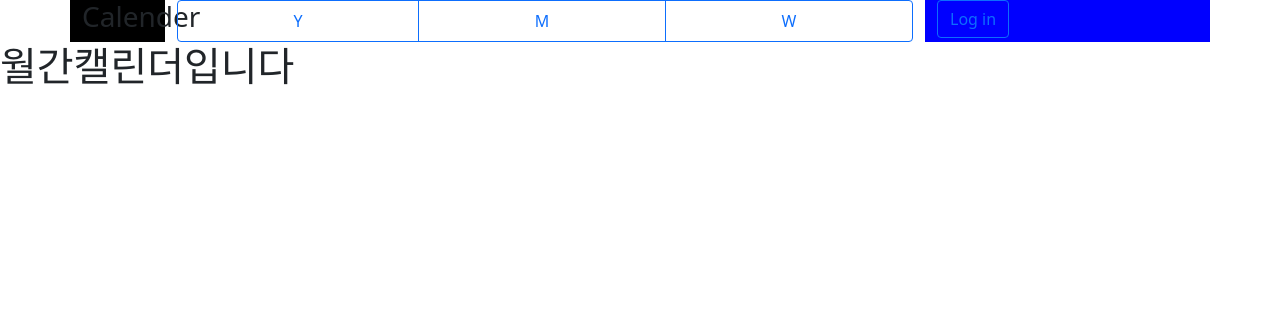
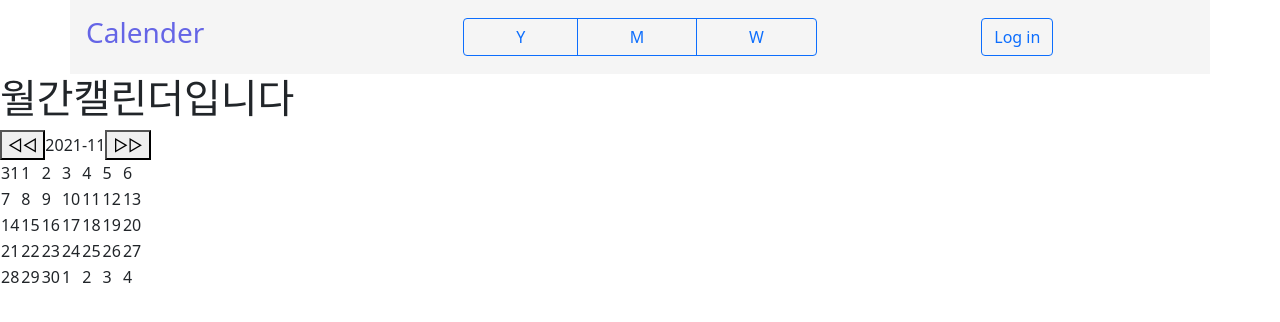
Before and after one commit to hamin-shim/Make-Calender, a React (Create React App) app: page /month in a window 1280 px wide. Shown: the top 322 px of the page. Built offline with nearby package versions, Linux system fonts and the light colour scheme.

Commit message:
달력 만들기

```diff
--- a/package.json
+++ b/package.json
@@ -7,9 +7,11 @@
     "@testing-library/react": "^11.2.7",
     "@testing-library/user-event": "^12.8.3",
     "bootstrap": "^5.1.3",
+    "moment": "^2.29.1",
     "node-sass": "^6.0.1",
     "react": "^17.0.2",
     "react-bootstrap": "^2.0.1",
+    "react-calendar": "^3.5.0",
     "react-dom": "^17.0.2",
     "react-router-dom": "^5.3.0",
     "react-scripts": "4.0.3",
--- a/src/component/Home.js
+++ b/src/component/Home.js
@@ -1,6 +1,11 @@
+import Calendar from "react-calendar";
+
 function Home(){
     return(
-        <h1>연간캘린더입니다</h1>
+        <div>
+            <h1>연간캘린더입니다</h1>
+            <Calendar/>
+        </div>
     )
 }
 export default Home;
--- a/src/component/Month.js
+++ b/src/component/Month.js
@@ -1,6 +1,42 @@
+import { useState } from "react";
+import moment from 'moment'
+
 function Month(){
+    const [getMoment, setMoment] = useState(moment());
+    const today = getMoment;
+    const firstWeek = today.clone().startOf('month').week();
+    const lastWeek = today.clone().endOf('month').week() === 1 ? 53 : today.clone().endOf('month').week();
+    const calendarArr = ()=>{
+        let result = [];
+        let week = firstWeek;
+        for (week ; week <= lastWeek ; week++){
+            result = result.concat(<tr key={week}>
+                {
+                    Array(7).fill(0).map((data, index)=>{
+                        let days = today.clone().startOf('year').week(week).startOf('week').add(index, 'day');
+                        return (
+                            <td key={index}><span>{days.format('D')}</span></td>
+                        )
+                    })}
+            </tr>)
+        }
+        return (result);
+    }
     return(
-        <h1>월간캘린더입니다</h1>
+        <div>
+            <h1>월간캘린더입니다</h1>
+            <div className="control">
+                <button onClick={()=>{setMoment(getMoment.clone().subtract(1,'month'))}}>◁◁</button>
+                <span>{today.format('YYYY-MM')}</span>
+                <button onClick={()=>{setMoment(getMoment.clone().add(1,'month'))}}>▷▷</button>
+            </div>
+            <table>
+                <tbody>
+                    {calendarArr()}
+                </tbody>
+            </table>
+        </div>
+
     )
 }
 export default Month;
--- a/src/component/Navbar.js
+++ b/src/component/Navbar.js
@@ -4,15 +4,15 @@ function Navbar(){
     const history = useHistory();
     return(
         <div>
-            <div className="container ">
-                <div className="row">
-                    <div className="col-1 logo"><h3>Calender</h3></div>
-                    <div class="btn-group col-8 ymw" role="group" aria-label="Basic outlined example">
+            <div className="container menuBar">
+                <div className="row center">
+                    <div className="col-4 logo"><h3>Calender</h3></div>
+                    <div class="btn-group col-4 ymw" role="group" aria-label="Basic outlined example">
                         <button type="button" class="btn btn-outline-primary" onClick={()=>history.push('/year')}>Y</button>
                         <button type="button" class="btn btn-outline-primary" onClick={()=>history.push('/month')}>M</button>
                         <button type="button" class="btn btn-outline-primary" onClick={()=>history.push('/week')}>W</button>
                     </div>
-                    <div className="login col"><button type="button" className="btn btn-outline-primary">Log in</button></div>
+                    <div className="login col-4"><button type="button" className="btn btn-outline-primary">Log in</button></div>
                 </div>
             </div>
         </div>
--- a/src/style/style.scss
+++ b/src/style/style.scss
@@ -1,9 +1,19 @@
+.menuBar{
+    padding: 2vh;
+    background-color: whitesmoke;
+}
+.center{
+    align-items: center;
+}
 .logo{
-    background-color: black;
+    font-size: 30px;
+    color: rgb(101, 101, 230);
 }
 .ymd{
-    background-color: red;
+    font-size: 30px;
 }
 .login{
-    background-color: blue;
+    font-size: 20px;
+    display: flex;
+    justify-content: center;
 }
```
Also changed, not shown: 1 other file (tests, documents, lock files or other folders).
